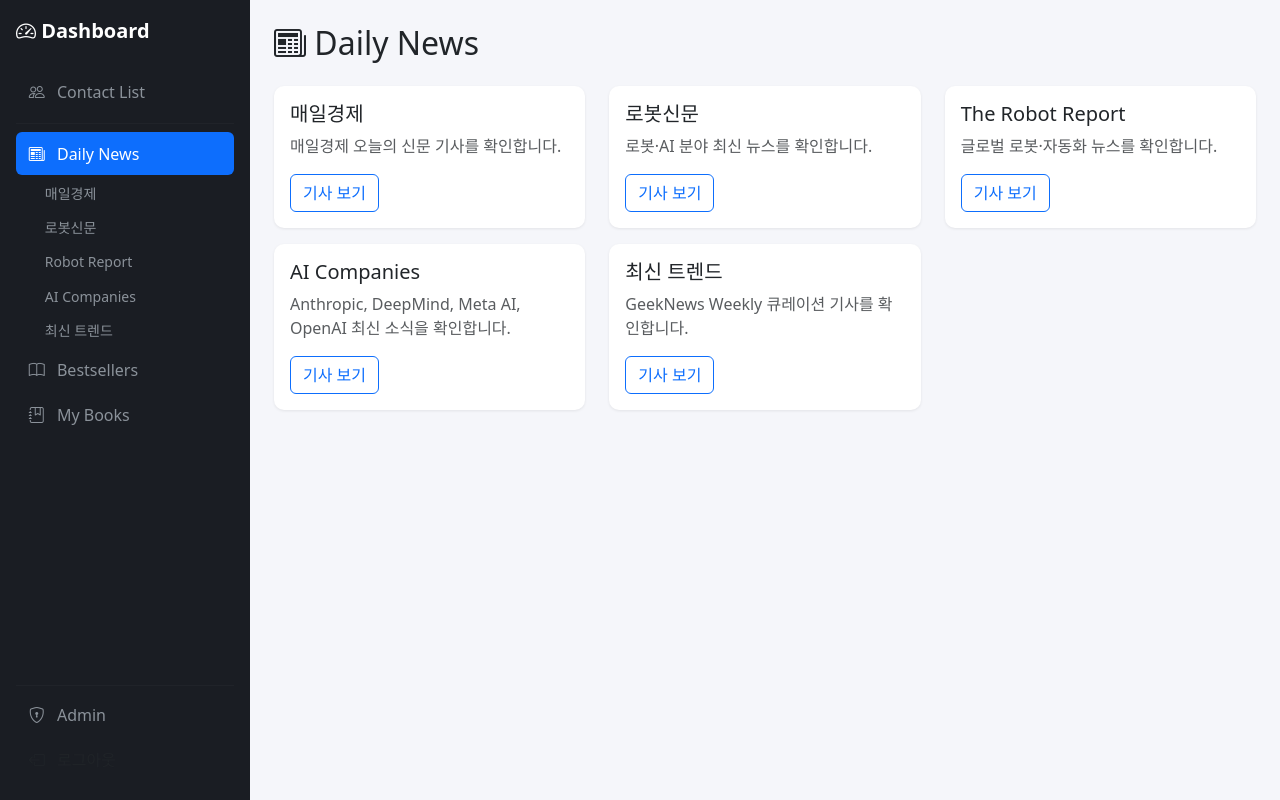
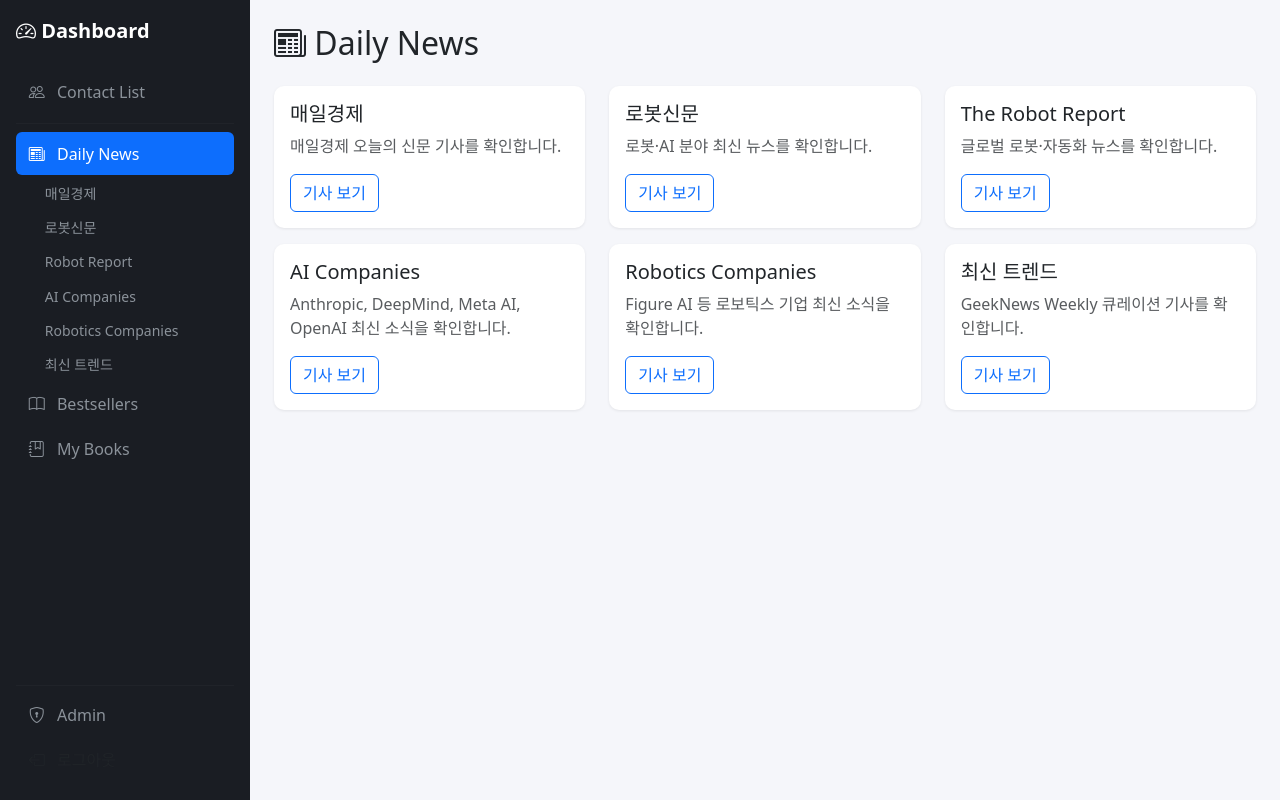
Before and after one commit to freshkevin1/giscus, a Flask app: page /news in a window 1280 px wide. Run offline with Flask 3, Linux system fonts and the light colour scheme; the visitor is signed in with stand-in values (Sample User, id 1).

Commit message:
Add Robotics Companies news menu with Figure AI scraper
- scraper.py: add scrape_figure_ai() (__NEXT_DATA__ JSON parsing) and scrape_robotics_companies()
- app.py: wire robotics_companies source into run_scrape, scheduled_scrape, api_scrape, add /news/robotics/companies route
- _sidebar_nav.html: add Robotics Companies submenu under Daily News
- daily_news.html: add Robotics Companies hub card
- robotics_companies_news.html: new template (based on ai_companies_news.html)

Co-Authored-By: Claude Sonnet 4.6 <noreply@anthropic.com>

```diff
--- a/app.py
+++ b/app.py
@@ -20,7 +20,7 @@ import json
 from models import Article, ChatMessage, ContactChatMessage, LoginLog, MyBook, ReadArticle, Recommendation, SavedBook, User, db, init_default_user
 from recommender import chat_recommendation, generate_recommendations
 import requests as http_requests
-from scraper import scrape_ai_companies, scrape_amazon_charts, scrape_geek_news_weekly, scrape_irobotnews, scrape_mk_today, scrape_robotreport, scrape_yes24_bestseller
+from scraper import scrape_ai_companies, scrape_amazon_charts, scrape_geek_news_weekly, scrape_irobotnews, scrape_mk_today, scrape_robotics_companies, scrape_robotreport, scrape_yes24_bestseller
 
 logging.basicConfig(level=logging.INFO)
 logger = logging.getLogger(__name__)
@@ -113,6 +113,7 @@ def scheduled_scrape():
         run_scrape("irobot")
         run_scrape("robotreport")
         run_scrape("aicompanies")
+        run_scrape("robotics_companies")
         run_scrape("geek_weekly")
         run_scrape("bestseller")
         run_scrape("bestseller_kr")
@@ -128,6 +129,8 @@ def run_scrape(source="mk"):
         articles = scrape_robotreport()
     elif source == "aicompanies":
         articles = scrape_ai_companies()
+    elif source == "robotics_companies":
+        articles = scrape_robotics_companies()
     elif source == "geek_weekly":
         articles = scrape_geek_news_weekly()
     elif source == "bestseller":
@@ -345,6 +348,14 @@ def ai_companies_news():
     return render_template("ai_companies_news.html", articles=articles)
 
 
+@app.route("/news/robotics/companies")
+@login_required
+def robotics_companies_news():
+    auto_scrape("robotics_companies")
+    articles = Article.query.filter_by(source="robotics_companies").order_by(Article.scraped_at.desc()).all()
+    return render_template("robotics_companies_news.html", articles=articles)
+
+
 @app.route("/news/trends")
 @login_required
 def trends_news():
@@ -523,7 +534,7 @@ def book_saved():
 @app.route("/api/scrape/<source>", methods=["POST"])
 @login_required
 def api_scrape(source):
-    if source not in ("mk", "irobot", "robotreport", "aicompanies", "geek_weekly", "bestseller", "bestseller_kr"):
+    if source not in ("mk", "irobot", "robotreport", "aicompanies", "robotics_companies", "geek_weekly", "bestseller", "bestseller_kr"):
         return jsonify({"status": "error", "message": "Unknown source"}), 400
     count = run_scrape(source)
     return jsonify({"status": "ok", "new_articles": count})
--- a/scraper.py
+++ b/scraper.py
@@ -1,3 +1,4 @@
+import json
 import logging
 import re
 from datetime import date, timedelta
@@ -616,3 +617,54 @@ def scrape_ai_companies():
     all_articles.extend(scrape_openai())
     logger.info("Total AI companies articles: %d", len(all_articles))
     return all_articles
+
+
+def scrape_figure_ai():
+    """Scrape news articles from figure.ai/news via __NEXT_DATA__ JSON."""
+    url = "https://www.figure.ai/news"
+    try:
+        resp = requests.get(url, timeout=15, headers={"User-Agent": "Mozilla/5.0"})
+        resp.raise_for_status()
+    except Exception as e:
+        logger.warning("figure.ai fetch failed: %s", e)
+        return []
+
+    soup = BeautifulSoup(resp.text, "html.parser")
+    tag = soup.find("script", {"id": "__NEXT_DATA__"})
+    if not tag:
+        logger.warning("figure.ai: __NEXT_DATA__ not found")
+        return []
+
+    try:
+        data = json.loads(tag.string)
+        items = (
+            data["props"]["pageProps"]["page"]
+                ["contentCollection"]["items"][0]
+                ["articlePageCollection"]["items"]
+        )
+    except (KeyError, IndexError, TypeError) as e:
+        logger.warning("figure.ai: JSON path error: %s", e)
+        return []
+
+    articles = []
+    for item in items:
+        title = item.get("articleTitle", "").strip()
+        slug  = item.get("slug", "").strip()
+        if not title or not slug:
+            continue
+        articles.append({
+            "title":   title,
+            "url":     f"https://www.figure.ai/news/{slug}",
+            "section": "Figure AI",
+        })
+
+    logger.info("figure.ai: scraped %d articles", len(articles))
+    return articles
+
+
+def scrape_robotics_companies():
+    """Aggregate news from robotics companies (Figure AI, ...)."""
+    all_articles = []
+    all_articles.extend(scrape_figure_ai())
+    logger.info("Total robotics companies articles: %d", len(all_articles))
+    return all_articles
--- a/templates/_sidebar_nav.html
+++ b/templates/_sidebar_nav.html
@@ -23,11 +23,11 @@
     </li>
     <hr style="border-color: rgba(255,255,255,0.1); margin: 8px 0;">
     <li class="nav-item">
-        <a class="nav-link {% if request.endpoint in ('daily_news', 'mk_news', 'irobot_news', 'robotreport_news', 'ai_companies_news', 'trends_news') %}active{% endif %}"
+        <a class="nav-link {% if request.endpoint in ('daily_news', 'mk_news', 'irobot_news', 'robotreport_news', 'ai_companies_news', 'robotics_companies_news', 'trends_news') %}active{% endif %}"
            href="{{ url_for('daily_news') }}">
             <i class="bi bi-newspaper"></i> Daily News
         </a>
-        {% if request.endpoint in ('daily_news', 'mk_news', 'irobot_news', 'robotreport_news', 'ai_companies_news', 'trends_news') %}
+        {% if request.endpoint in ('daily_news', 'mk_news', 'irobot_news', 'robotreport_news', 'ai_companies_news', 'robotics_companies_news', 'trends_news') %}
         <ul class="nav flex-column ms-3">
             <li class="nav-item">
                 <a class="nav-link sub-link {% if request.endpoint == 'mk_news' %}active{% endif %}"
@@ -51,6 +51,12 @@
                 <a class="nav-link sub-link {% if request.endpoint == 'ai_companies_news' %}active{% endif %}"
                    href="{{ url_for('ai_companies_news') }}">
                     AI Companies
+                </a>
+            </li>
+            <li class="nav-item">
+                <a class="nav-link sub-link {% if request.endpoint == 'robotics_companies_news' %}active{% endif %}"
+                   href="{{ url_for('robotics_companies_news') }}">
+                    Robotics Companies
                 </a>
             </li>
             <li class="nav-item">
--- a/templates/daily_news.html
+++ b/templates/daily_news.html
@@ -45,6 +45,15 @@
     <div class="col-md-6 col-lg-4 mb-3">
         <div class="card h-100 menu-card">
             <div class="card-body">
+                <h5 class="card-title">Robotics Companies</h5>
+                <p class="card-text text-muted">Figure AI 등 로보틱스 기업 최신 소식을 확인합니다.</p>
+                <a href="{{ url_for('robotics_companies_news') }}" class="btn btn-outline-primary">기사 보기</a>
+            </div>
+        </div>
+    </div>
+    <div class="col-md-6 col-lg-4 mb-3">
+        <div class="card h-100 menu-card">
+            <div class="card-body">
                 <h5 class="card-title">최신 트렌드</h5>
                 <p class="card-text text-muted">GeekNews Weekly 큐레이션 기사를 확인합니다.</p>
                 <a href="{{ url_for('trends_news') }}" class="btn btn-outline-primary">기사 보기</a>
```
Also changed, not shown: templates/robotics_companies_news.html (added, +112 -0 lines).
